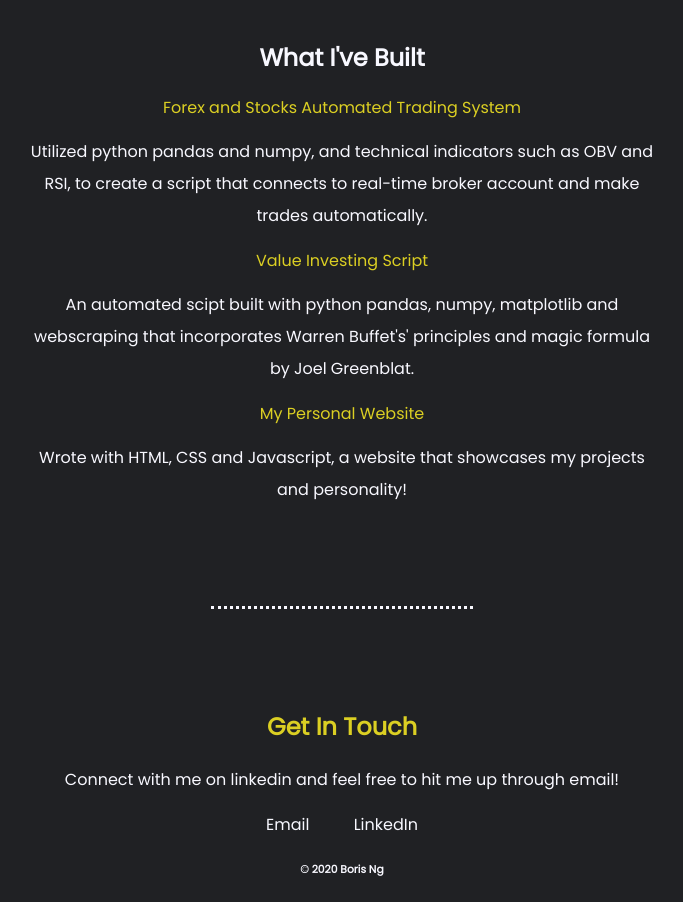
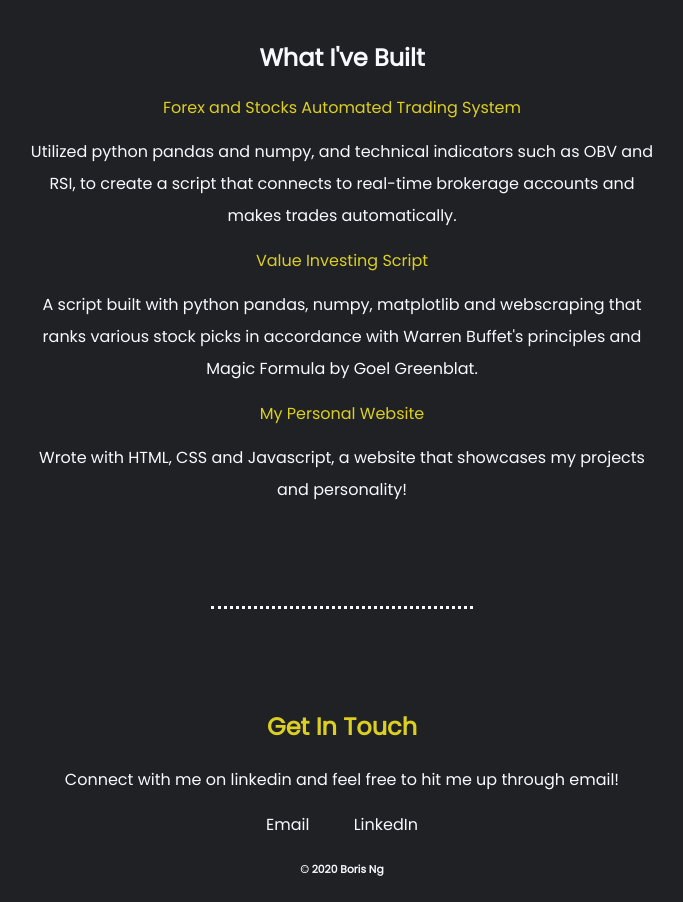
Before and after one commit to borisng0112ca/Personal-Website, a plain HTML site: page index.html in a window 1280 px wide. Shown: the part 2080-2982 px from the top of the page, without its empty margins (298-981 px from the left). Drawn offline with Linux system fonts and the light colour scheme.

Commit message:
Update index.html

```diff
--- a/index.html
+++ b/index.html
@@ -40,9 +40,9 @@
         <div class = "projects">
             <h2>What I've Built</h2>
             <h3>Forex and Stocks Automated Trading System</h3>
-            <p>Utilized python pandas and numpy, and technical indicators such as OBV and RSI, to create a script that connects to real-time broker account and make trades automatically.</p>
+            <p>Utilized python pandas and numpy, and technical indicators such as OBV and RSI, to create a script that connects to real-time brokerage accounts and makes trades automatically.</p>
             <h3>Value Investing Script</h3>
-            <p>An automated scipt built with python pandas, numpy, matplotlib and webscraping that incorporates Warren Buffet's' principles and magic formula by Joel Greenblat.</p>
+            <p>A script built with python pandas, numpy, matplotlib and webscraping that ranks various stock picks in accordance with Warren Buffet's principles and Magic Formula by Goel Greenblat.</p>
             <h3>My Personal Website</h2>
             <p>Wrote with HTML, CSS and Javascript, a website that showcases my projects and personality!</p>
         </div>
```
